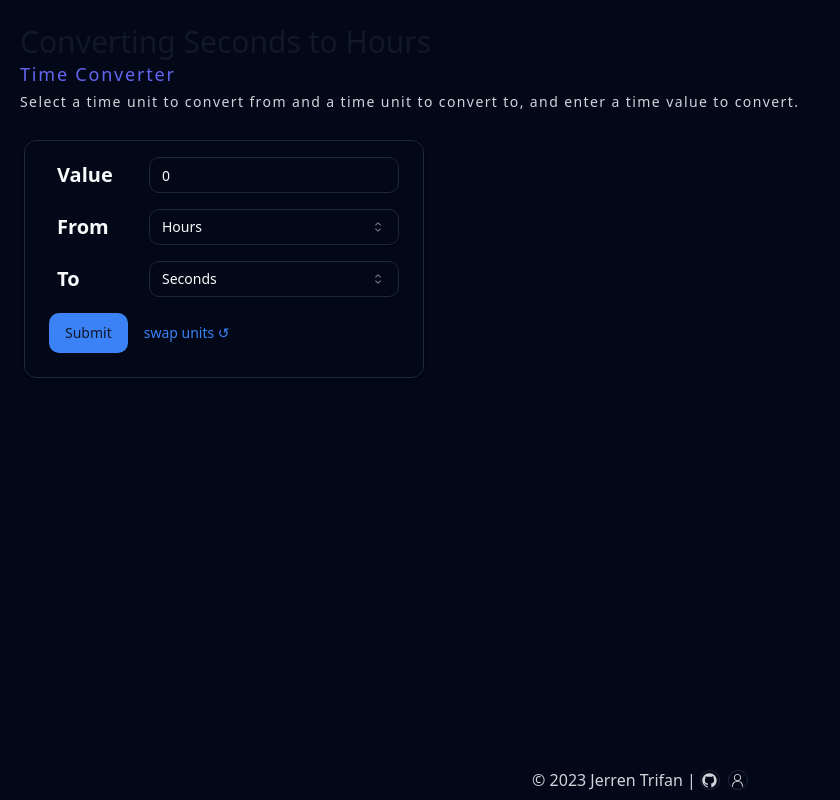
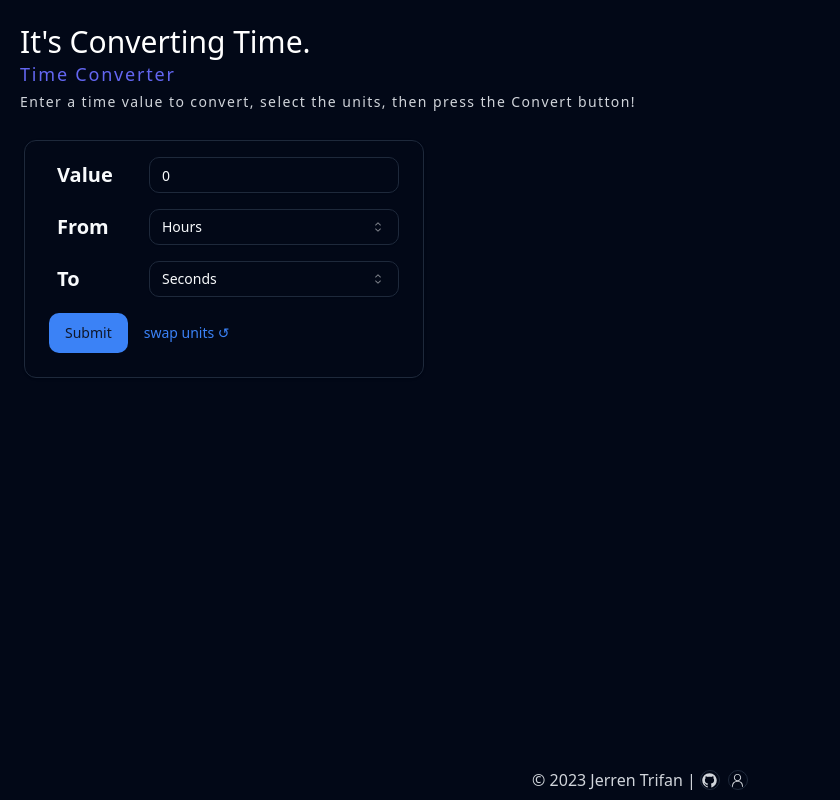
Before and after one commit to Trifall/time-converter, a React (Vite) app: page / in a window 1280 px wide. Shown: the whole page, without its empty margins (0-840 px from the left). Built offline with nearby package versions, Linux system fonts and the light colour scheme.

Commit message:
add default header text and make it dynamic

```diff
--- a/src/App.tsx
+++ b/src/App.tsx
@@ -8,7 +8,7 @@ function App() {
 			<main>
 				<section className='bg-dark'>
 					<div className='layout flex min-h-screen flex-col  text-white'>
-						<Header firstUnit='seconds' secondUnit='hours' />
+						<Header />
 						<MainContent />
 						<Footer />
 					</div>
--- a/src/components/header.tsx
+++ b/src/components/header.tsx
@@ -1,23 +1,23 @@
+import { useCalculationStore } from '../state/calculationStore';
 import { HeaderConvert } from '../utils/headerConvert';
 
-type HeaderProps = {
-	firstUnit?: string;
-	secondUnit?: string;
-};
+const Header = () => {
+	const { from_unit, to_unit } = useCalculationStore();
 
-const Header = ({ firstUnit, secondUnit }: HeaderProps) => {
+	const headerResult = HeaderConvert(from_unit?.conversion_phrase, to_unit?.conversion_phrase);
+
 	return (
 		<section className='body-font text-gray-600'>
 			<div className='container mx-auto flex flex-col px-5 py-6 '>
 				<div className='mb-6 flex w-full flex-col pr-0 text-center md:mb-0 md:w-auto md:pr-10 md:text-left'>
-					<h1 className='title-font text-2xl font-medium text-gray-900 md:text-3xl'>
-						Converting {HeaderConvert(firstUnit, secondUnit)}
+					<h1 className='title-font text-2xl font-medium text-white md:text-3xl'>
+						{!headerResult ? "It's Converting Time." : headerResult}
 					</h1>
 					<h2 className='title-font mb-1 text-lg font-medium tracking-widest text-indigo-500'>Time Converter</h2>
 				</div>
 				<div>
 					<h3 className='title-font mb-1 text-center text-sm tracking-widest text-gray-300 md:text-start'>
-						Select a time unit to convert from and a time unit to convert to, and enter a time value to convert.
+						Enter a time value to convert, select the units, then press the Convert button!
 					</h3>
 				</div>
 			</div>
--- a/src/utils/headerConvert.ts
+++ b/src/utils/headerConvert.ts
@@ -1,15 +1,15 @@
 import { getTimeType } from '@/utils/time';
 import { capitalizeFirstLetter } from './formatting';
 
-export const HeaderConvert = (firstUnit?: string, secondUnit?: string) => {
-	if (!firstUnit || !secondUnit) return 'nothing';
+export const HeaderConvert = (firstUnit?: string, secondUnit?: string): string | undefined => {
+	if (!firstUnit || !secondUnit) return;
 
 	const _firstUnit = getTimeType(firstUnit.toLowerCase());
 	const _secondUnit = getTimeType(secondUnit.toLowerCase());
-	if (!_firstUnit || !_secondUnit) return 'nothing';
+	if (!_firstUnit || !_secondUnit) return;
 
 	const formattedFirstUnit = capitalizeFirstLetter(_firstUnit.capitalized_name ?? firstUnit);
 	const formattedSecondUnit = capitalizeFirstLetter(_secondUnit.capitalized_name ?? secondUnit);
 
-	return `${formattedFirstUnit} to ${formattedSecondUnit}`;
+	return `Converting ${formattedFirstUnit} to ${formattedSecondUnit}`;
 };
```
